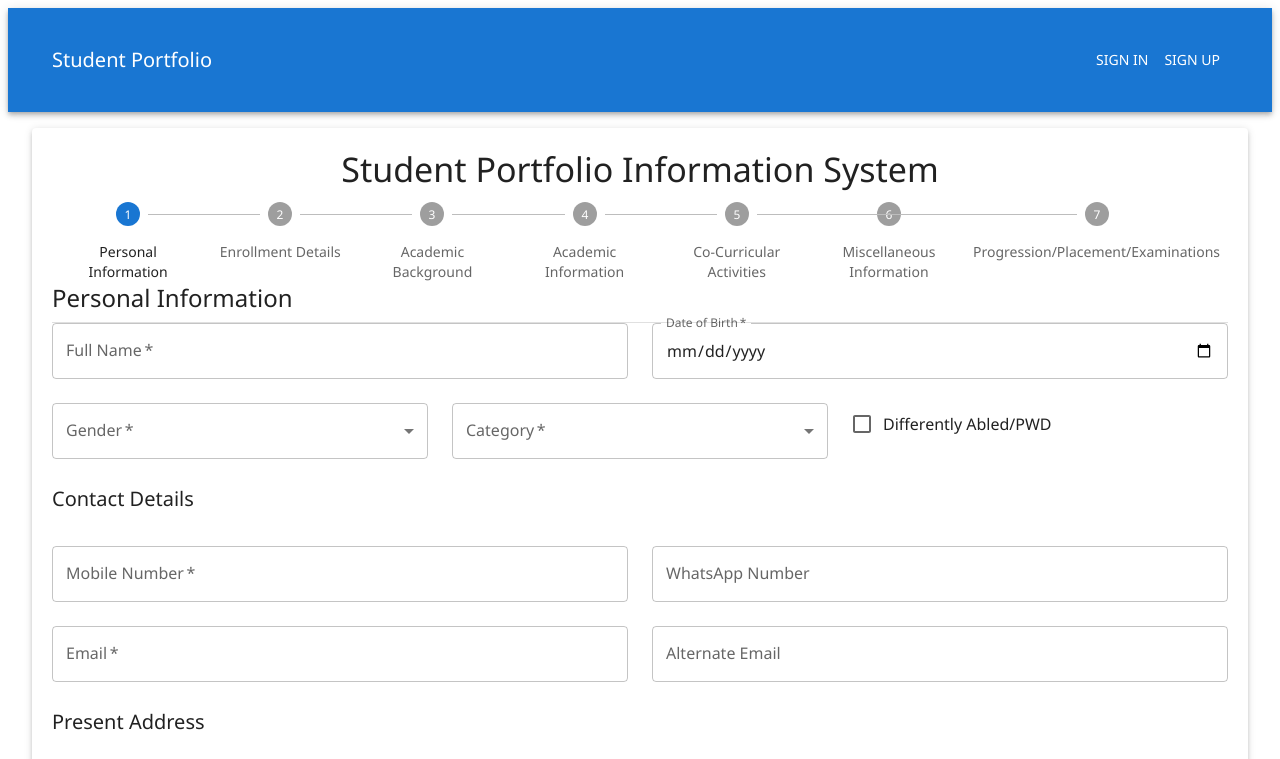
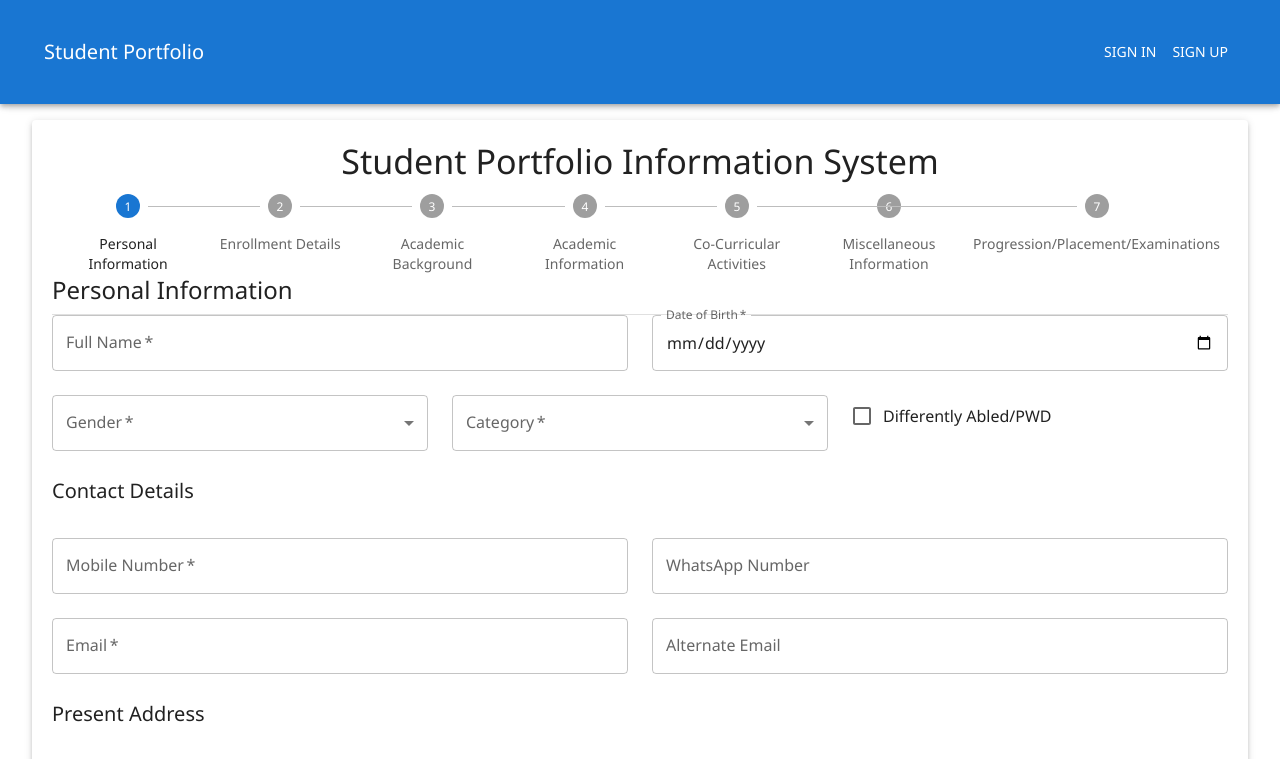
Before and after one commit to naby001/ju_mech_erp_client_side, a React (Vite) app in the folder client/: page / in a window 1280 px wide. Shown: the top 759 px of the page. Built offline with nearby package versions, Linux system fonts and the light colour scheme.

Commit message:
fixed position

```diff
--- a/client/src/student-portfolio.jsx
+++ b/client/src/student-portfolio.jsx
@@ -116,8 +116,8 @@ export default function StudentPortfolio() {
 
   return (
     <ThemeProvider theme={theme}>
-      <AppBar position="static" >
-        <Toolbar>
+      <AppBar position="fixed">
+        <Toolbar sx={{ minHeight: "20px" }}> {/* Reduced height */}
           <Typography variant="h6" component="div" sx={{ flexGrow: 1 }}>
             Student Portfolio
           </Typography>
@@ -127,7 +127,7 @@ export default function StudentPortfolio() {
       </AppBar>
       <Container
         maxWidth="100%"
-        sx={{ marginTop: "16px" }}
+        sx={{ marginTop: "120px" }} // Adjust for reduced navbar height
       >
         <Paper elevation={3} className="mb-8">
           <Typography variant="h4" component="h1" gutterBottom align="center" className="mb-4">
```
